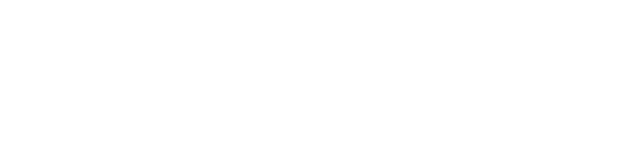
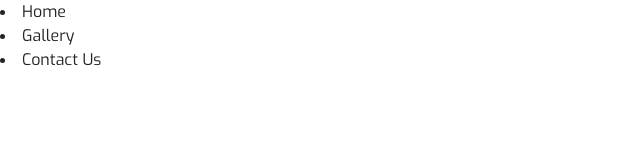
Before and after one commit to Code-Institute-Submissions/Mind-Gym-Project, a plain HTML site: page index.html in a window 1280 px wide. Shown: the whole page, without its empty margins (0-640 px from the left). Drawn offline with nearby package versions, Linux system fonts and the light colour scheme.

Commit message:
Working on readme file

```diff
--- a/assets/css/style.css
+++ b/assets/css/style.css
@@ -0,0 +1,3 @@
+body {
+    font-family: "Exo", sans-serif
+}
--- a/index.html
+++ b/index.html
@@ -3,9 +3,20 @@
 <head>
     <meta charset="UTF-8">
     <meta name="viewport" content="width=device-width, initial-scale=1.0">
-    <title>Document</title>
+    <title>Mind Gym</title>
+    <link rel="stylesheet" href="https://maxcdn.bootstrapcdn.com/bootstrap/4.1.3/css/bootstrap.min.css">
+    <link rel="stylesheet" href="https://use.fontawesome.com/releases/v5.6.1/css/all.css" integrity="sha384-gfdkjb5BdAXd+lj+gudLWI+BXq4IuLW5IT+brZEZsLFm++aCMlF1V92rMkPaX4PP" crossorigin="anonymous">
+    <link href="https://fonts.googleapis.com/css2?family=Exo:wght@100;200;300;400;500;600;700;800;900&family=Roboto:wght@100;300;400;500;700&display=swap" rel="stylesheet">
+    <link rel="stylesheet" href="assets/css/style.css">
 </head>
 <body>
+    <div>
+        <nav>
+        <li>Home</li>
+        <li>Gallery</li>
+        <li>Contact Us</li>
+        </nav>
 
+    </div>
 </body>
 </html>
```
Also changed, not shown: assets/images/Contactform.JPG (added), assets/images/Gallery.JPG (added), assets/images/Home.JPG (added), 1 other file.
